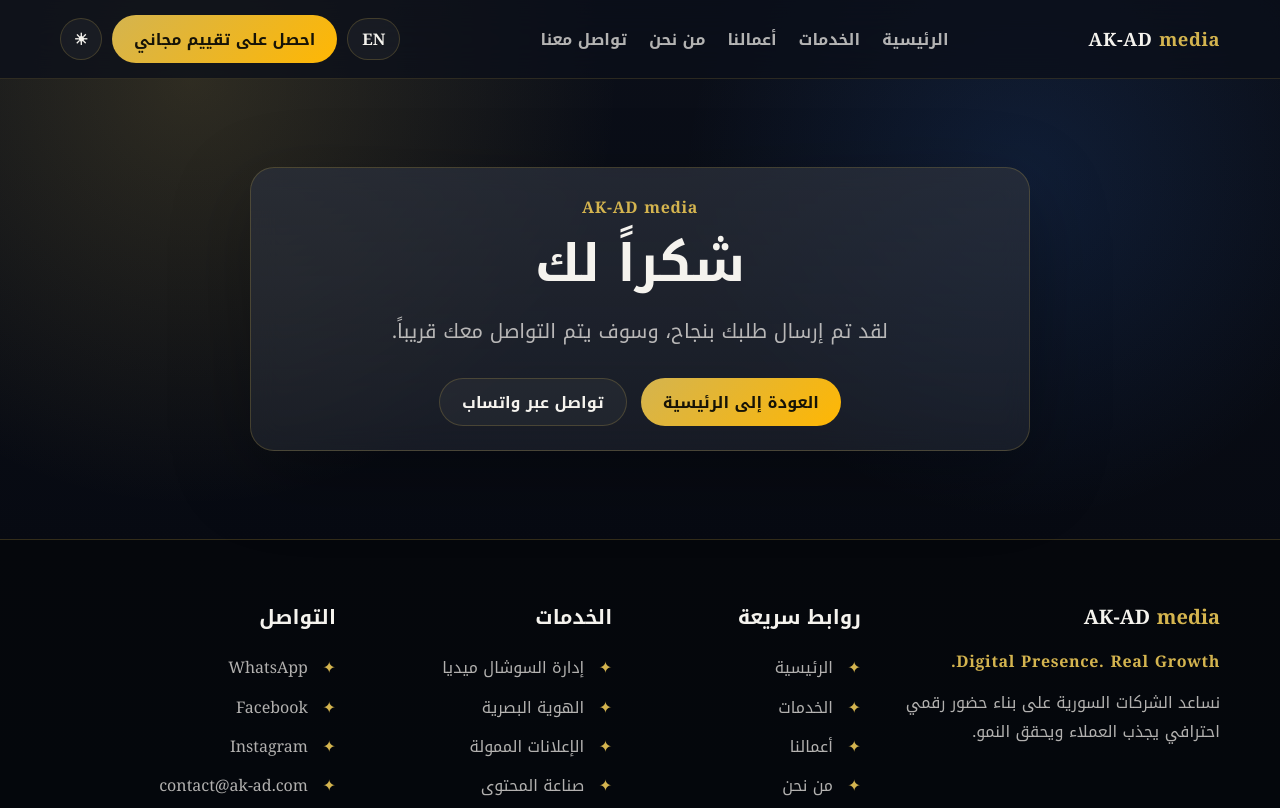
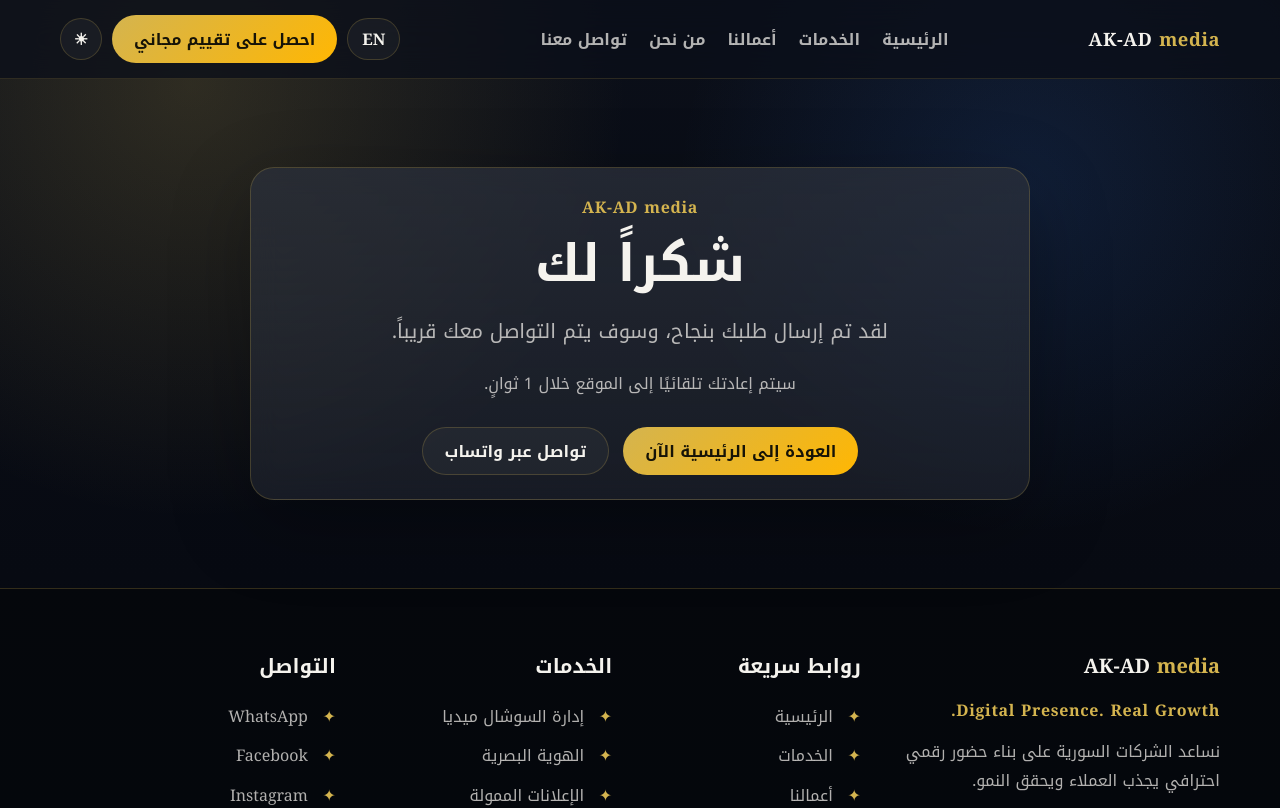
Before and after one commit to khaled931/AK-AD.COM, a Next.js app: page /thank-you in a window 1280 px wide. Shown: the top 808 px of the page. Built offline with nearby package versions, Linux system fonts and the light colour scheme; no server answers.

Commit message:
Redirect users automatically after thank you message

```diff
--- a/app/thank-you/page.tsx
+++ b/app/thank-you/page.tsx
@@ -1,4 +1,5 @@
 import type { Metadata } from "next";
+import { AutoRedirect } from "@/components/auto-redirect";
 
 export const metadata: Metadata = {
   title: "تم إرسال الطلب",
@@ -19,10 +20,11 @@ export default function ThankYouPage() {
             <span data-lang="ar">لقد تم إرسال طلبك بنجاح، وسوف يتم التواصل معك قريباً.</span>
             <span data-lang="en">Your request has been sent successfully. We will contact you soon.</span>
           </p>
+          <AutoRedirect to="/" seconds={6} />
           <div className="hero-actions" style={{ justifyContent: "center" }}>
             <a className="btn btn-primary" href="/">
-              <span data-lang="ar">العودة إلى الرئيسية</span>
-              <span data-lang="en">Back to home</span>
+              <span data-lang="ar">العودة إلى الرئيسية الآن</span>
+              <span data-lang="en">Back to home now</span>
             </a>
             <a className="btn btn-secondary" href="https://wa.me/4740381834">
               <span data-lang="ar">تواصل عبر واتساب</span>
```
